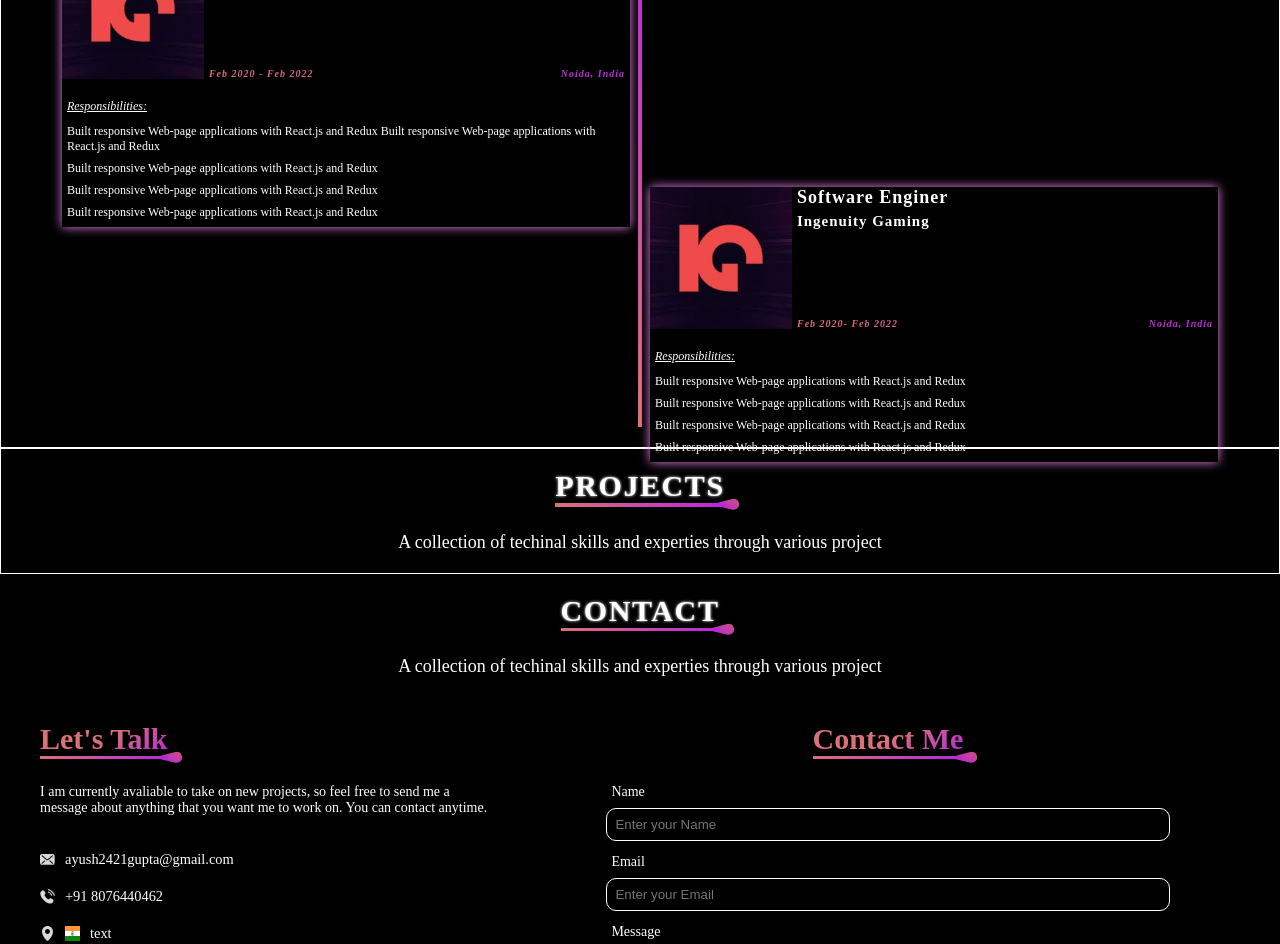
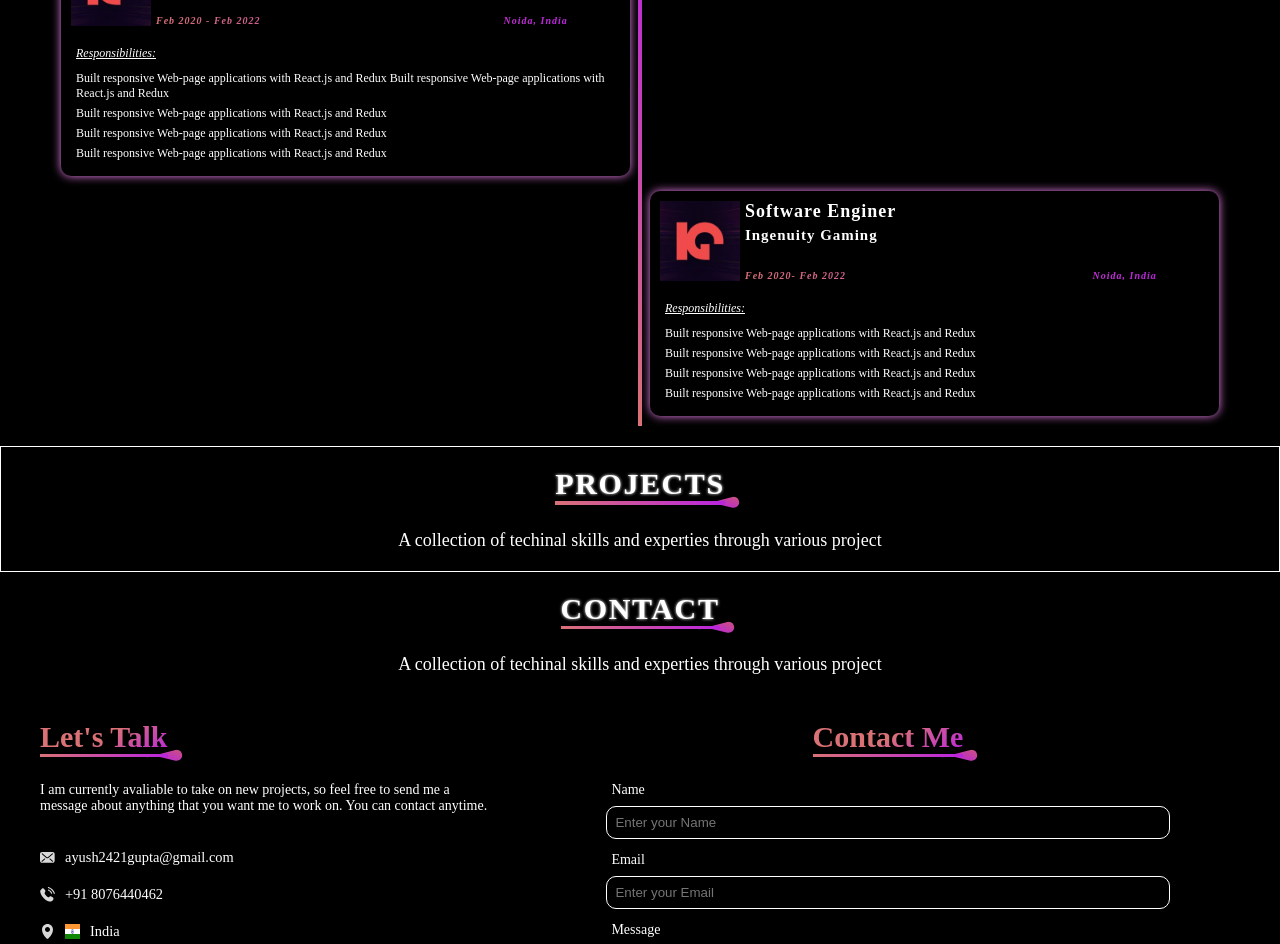
Before and after one commit to Ayush2421/Portfolio, a React (Vite) app: page / in a window 1280 px wide. Shown: the part 1120-2064 px from the top of the page. Built offline with nearby package versions, Linux system fonts and the light colour scheme.

Commit message:
experience fixed

```diff
--- a/src/components/sections/experiences/Experiences.css
+++ b/src/components/sections/experiences/Experiences.css
@@ -1,7 +1,7 @@
 .experiences{
     width:100%;
     padding: 20px;
-    border: 1px solid white;
+    /* border: 1px solid white; */
     display: flex;
     flex-direction: column;
     justify-content: center;
@@ -15,7 +15,6 @@
 }
 .experiencesContent{
     width:95%;
-    height: auto;
     /* border: 1px solid white; */
     display: flex;
     justify-content: center;
@@ -33,12 +32,16 @@
 }
 #left{
     left:0px;
+    top:0px;
 }
 #right{
     right:0px;
+    bottom:0px;
 }
 .experiencesCard{
     width: 100%;
+    padding:10px;
+    border-radius:10px;
     /* border: 1px solid white; */
     /* box-shadow: 10px 5px 5px red; */
     box-shadow: 0px 0px 10px violet;
@@ -51,7 +54,8 @@
     align-items: top;
 }
 .eCardHeadings > img{
-    width: 25%;
+    width: 80px;
+    height: 80px;
 }
 .eCardHeadingsContents{
     width: 75%;
@@ -94,5 +98,5 @@
 }
 .eCardContentList>li{
     list-style-type: none;
-   margin-bottom:7px ;
+   margin-bottom:5px ;
 }
--- a/src/components/sections/experiences/Experiences.jsx
+++ b/src/components/sections/experiences/Experiences.jsx
@@ -13,8 +13,8 @@ export default function Experiences() {
                 {
                     ExperiencesInfo.map((element, i) =>
                         <div className="abc" key={i}
-                        id={i%2===0? "left":"right"}
-                        style={{top:`${i*250}px`}}>
+                        id={i%2===0? "left":"right"}>
+                         {/* style={{top:`${i*250}px`}}> */}
                             <ExperiencesCard expInfoData={element} />
                         </div>
                     )
--- a/src/components/sectionsConstant/contact.js
+++ b/src/components/sectionsConstant/contact.js
@@ -6,5 +6,5 @@ import location from '../../assets/contact_logo/location.svg';
 export const ContactInfo = [
       { name: 'Mail', logo: mail , text:"ayush2421gupta@gmail.com" },
       { name: 'Call', logo: call , text:"+91 8076440462"},
-      { name: 'Location', logo: location, flag: india_flag, text:"text" },
+      { name: 'Location', logo: location, flag: india_flag, text:"India" },
 ];
```
